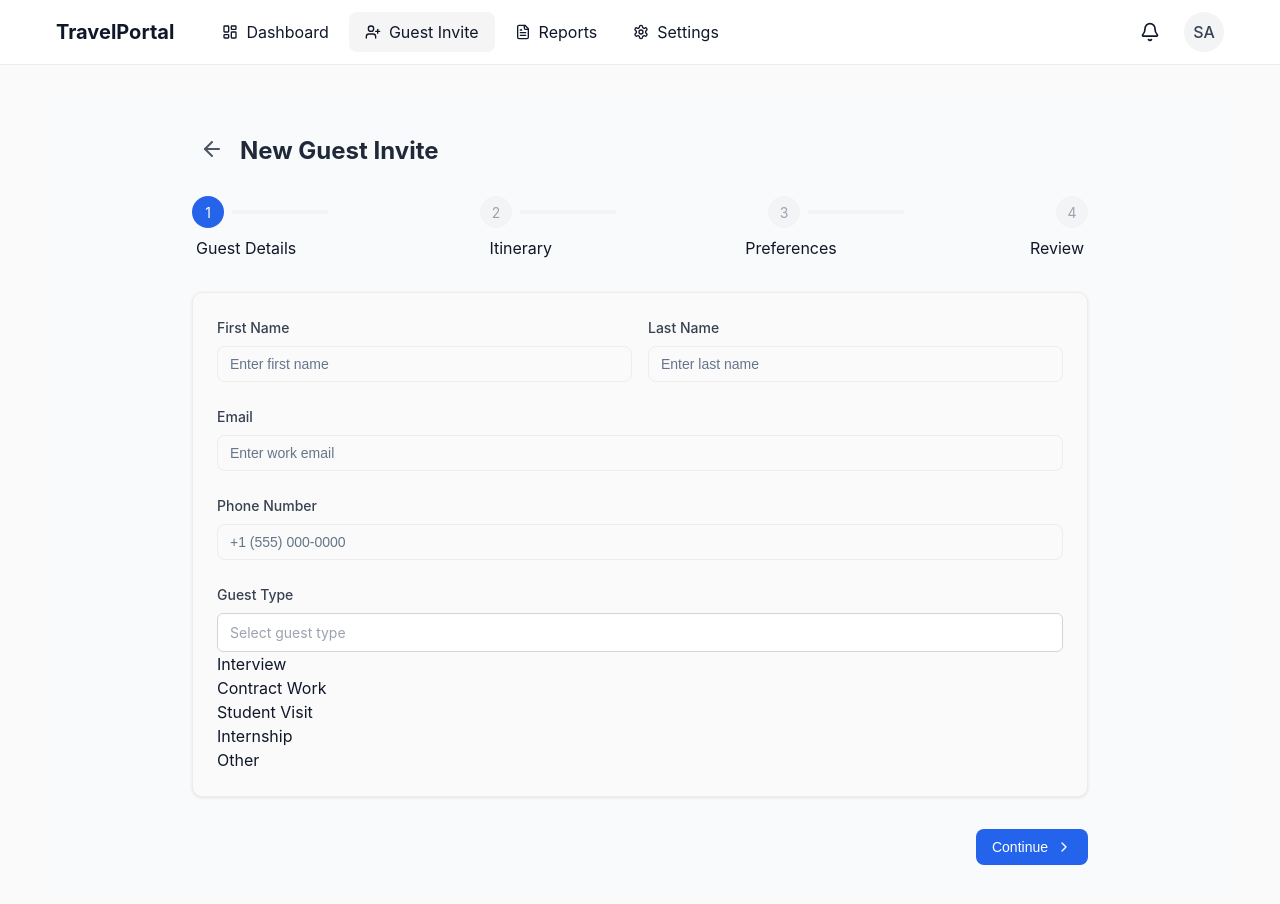
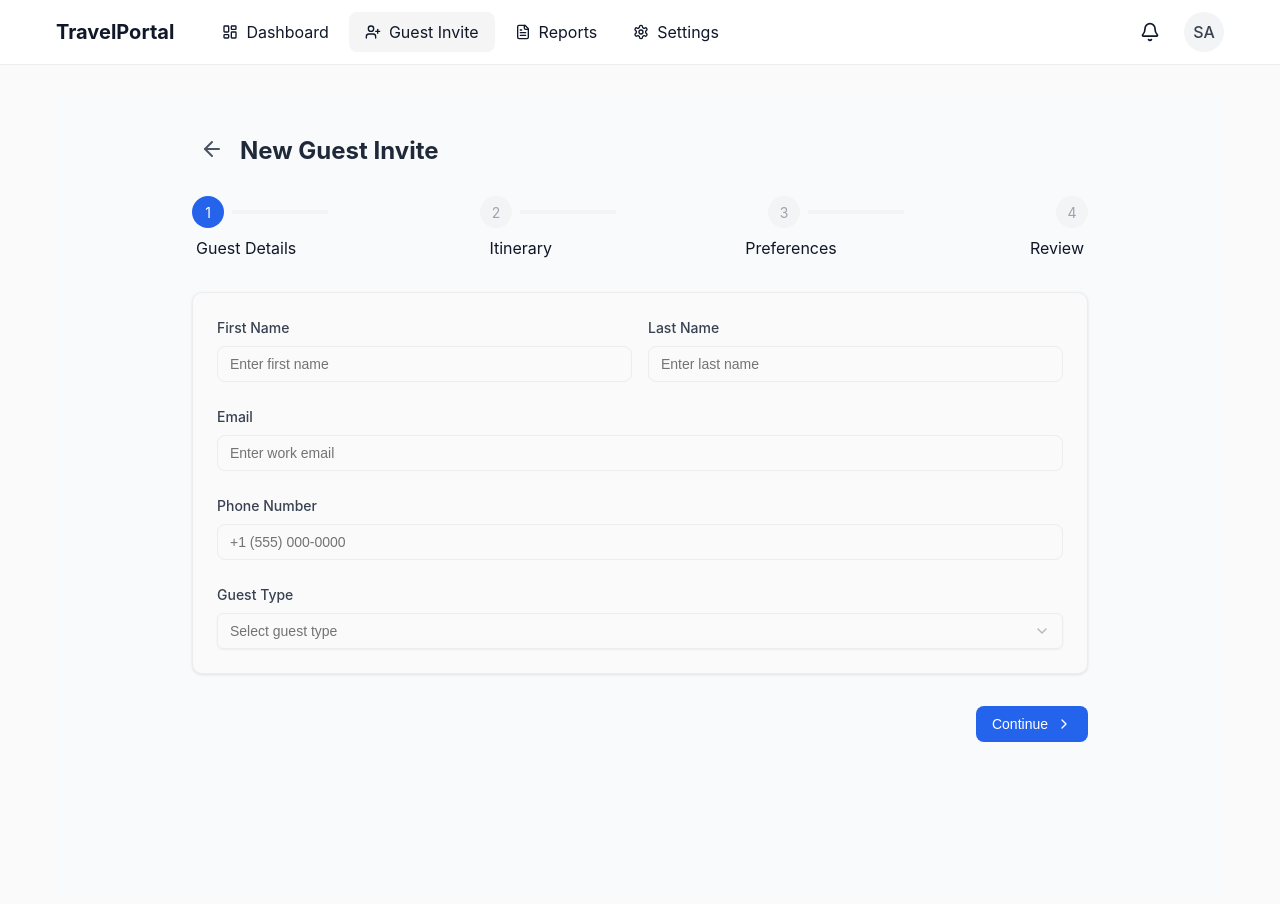
Before and after one commit to rseligmann/corporate-booking, a React (Vite) app in the folder GUI/webapp/: page /guest-invite in a window 1280 px wide. Shown: the top 904 px of the page. Built offline with nearby package versions, Linux system fonts and the light colour scheme.

Commit message:
fixed select component and minor ui cleanup

```diff
--- a/GUI/webapp/package.json
+++ b/GUI/webapp/package.json
@@ -19,6 +19,7 @@
         "@types/recharts": "^1.8.29",
         "autoprefixer": "^10.4.20",
         "class-variance-authority": "^0.7.1",
+        "classnames": "^2.5.1",
         "clsx": "^2.1.1",
         "ky": "1.7.4",
         "lucide-react": "0.471.0",
--- a/GUI/webapp/src/components/Select/Select.scss
+++ b/GUI/webapp/src/components/Select/Select.scss
@@ -1,100 +1,195 @@
-.select-wrapper {
+.select {
+  &--trigger {
     display: flex;
-    flex-direction: column;
-    gap: 4px;
+    height: 2.25rem; // h-9
+    width: 100%;
+    align-items: center;
+    justify-content: space-between;
+    white-space: nowrap;
+    border-radius: 0.375rem; // rounded-md
+    border: 1px solid var(--color-border);
+    background: transparent;
+    padding: 0.5rem 0.75rem; // px-3 py-2
+    font-size: 0.875rem; // text-sm
+    box-shadow: 0 1px 2px 0 rgba(0, 0, 0, 0.05);
+    color: var(--color-muted-foreground); // Add this line for text color
+
+
+    // Placeholder and text styles
+    &::placeholder {
+      color: var(--color-muted-foreground);
     }
 
-  .select {
-    position: relative;
-    user-select: none;
-
-    &__trigger {
-      padding: 8px 12px;
-      border: 1px solid #d1d5db;
-      border-radius: 6px;
-      background-color: white;
-      cursor: pointer;
-      display: flex;
-      align-items: center;
-      justify-content: space-between;
-      transition: all 0.2s ease;
+    // Focus state
+    &:focus {
+      outline: none;
+      ring: 1px solid var(--ring);
     }
 
-    &__value {
-      font-size: 14px;
-      color: #374151;
+    // Disabled state
+    &:disabled {
+      cursor: not-allowed;
+      opacity: 0.5;
+    }
 
-      &--placeholder {
-        color: #9ca3af;
+    &--icon {
+      height: 1rem;
+      width: 1rem;
+      opacity: 0.5;
+    }
+
+    // Truncate long text
+    span {
+      overflow: hidden;
+      text-overflow: ellipsis;
+      white-space: nowrap;
     }
   }
 
-    &__arrow {
-      border-style: solid;
-      border-width: 2px 2px 0 0;
-      display: inline-block;
-      padding: 3px;
-      transform: rotate(135deg);
-      vertical-align: middle;
-      transition: transform 0.2s ease;
 
-      &--open {
-        transform: rotate(-45deg);
+
+  // Select Content
+  &--content {
+    position: relative;
+    z-index: 50;
+    max-height: 24rem; // max-h-96
+    min-width: 8rem;
+    overflow: hidden;
+    border-radius: 0.375rem; // rounded-md
+    border: 1px solid var(--color-border);
+    background-color: var(--popover);
+    color: var(--popover-foreground);
+    box-shadow: 0 10px 15px -3px rgba(0, 0, 0, 0.1);
+
+    // Animation states
+    &[data-state='open'] {
+      animation: fadeIn 0.2s ease-out, zoomIn 0.2s ease-out;
+    }
+
+    &[data-state='closed'] {
+      animation: fadeOut 0.2s ease-out, zoomOut 0.2s ease-out;
+    }
+
+    &[data-side='bottom'] {
+      transform: translateY(0.5rem);
+    }
+
+    &[data-side='left'] {
+      transform: translateX(-0.5rem);
+    }
+
+    &[data-side='right'] {
+      transform: translateX(0.5rem);
+    }
+
+    &[data-side='top'] {
+      transform: translateY(-0.5rem);
+    }
+
+  }
+
+
+
+  // Select Viewport
+  &--viewport {
+    padding: 0.25rem;
+
+    &--popper {
+      height: var(--radix-select-trigger-height);
+      width: 100%;
+      min-width: var(--radix-select-trigger-width);
     }
   }
 
-    &__options {
-      position: absolute;
-      top: 100%;
-      left: 0;
-      right: 0;
-      margin-top: 4px;
-      background-color: white;
-      border: 1px solid #d1d5db;
-      border-radius: 6px;
-      box-shadow: 0 4px 6px -1px rgba(0, 0, 0, 0.1);
-      z-index: 10;
-      max-height: 200px;
-      overflow-y: auto;
+
+
+  // Select Label
+  .label {
+    padding: 0.375rem 0.5rem;
+    font-size: 0.875rem;
+    font-weight: 600;
   }
 
-    &__option {
-      padding: 8px 12px;
-      font-size: 14px;
-      cursor: pointer;
-      transition: all 0.2s ease;
+  // Select Item
+  &--item {
+    position: relative;
+    display: flex;
+    width: 100%;
+    cursor: default;
+    user-select: none;
+    align-items: center;
+    border-radius: 0.125rem; // rounded-sm
+    padding: 0.375rem 2rem 0.375rem 0.5rem;
+    font-size: 0.875rem;
+    outline: none;
 
-      &:hover {
-        background-color: #f3f4f6;
+    &:focus {
+      background-color: var(--accent);
+      color: var(--accent-foreground);
     }
 
-      &--selected {
-        background-color: #e5e7eb;
-        color: #111827;
+    &[data-disabled] {
+      pointer-events: none;
+      opacity: 0.5;
+    }
+
+    &--indicator {
+      position: absolute;
+      right: 0.5rem;
+      display: flex;
+      height: 0.875rem;
+      width: 0.875rem;
+      align-items: center;
+      justify-content: center;
     }
   }
 
-    &--error {
-      .select__trigger {
-        border-color: #ef4444;
+
+
+  // Select Separator
+  &--separator {
+    margin: 0.25rem -0.25rem;
+    height: 1px;
+    background-color: var(--color-muted);
+  }
+
+  // Scroll Buttons
+  &--scrollButton {
+    display: flex;
+    cursor: default;
+    align-items: center;
+    justify-content: center;
+    padding-top: 0.25rem;
+    padding-bottom: 0.25rem;
+
+    svg {
+      height: 1rem;
+      width: 1rem;
+    }
   }
 }
 
-    &--disabled {
-      opacity: 0.5;
-      cursor: not-allowed;
+// Animations
+@keyframes fadeIn {
+  from {
+    opacity: 0;
+    transform: scale(0.95);
+  }
 
-      .select__trigger {
-        pointer-events: none;
+  to {
+    opacity: 1;
+    transform: scale(1);
   }
 }
 
-    &__helper-text {
-      font-size: 12px;
-      color: #6b7280;
+@keyframes fadeOut {
+  from {
+    opacity: 1;
+    transform: scale(1);
+  }
 
-      &--error {
-        color: #ef4444;
+  to {
+    opacity: 0;
+    transform: scale(0.95);
   }
 }
-  }
--- a/GUI/webapp/src/components/Select/select.tsx
+++ b/GUI/webapp/src/components/Select/select.tsx
@@ -1,163 +1,138 @@
-import React, { useState, useRef, useEffect } from 'react';
-import './Select.scss';
+import * as React from "react"
+import * as SelectPrimitive from "@radix-ui/react-select"
+import { Check, ChevronDown, ChevronUp } from "lucide-react"
+import classNames from "classnames"
+import "./Select.scss"
 
-interface SelectOption {
-  value: string;
-  label: string;
-}
+const Select = SelectPrimitive.Root
+const SelectGroup = SelectPrimitive.Group
+const SelectValue = SelectPrimitive.Value
 
-interface SelectProps {
-  value?: string;
-  onValueChange?: (value: string) => void;
-  children: React.ReactNode;
-  className?: string;
-}
-
-interface SelectTriggerProps {
-  children: React.ReactNode;
-  id?: string;
-  className?: string;
-  onClick?: () => void;
-}
-
-interface SelectValueProps {
-  placeholder?: string;
-  children?: React.ReactNode;
-  className?: string;
-}
-
-interface SelectContentProps {
-  children: React.ReactNode;
-  className?: string;
-}
-
-interface SelectItemProps {
-  value: string;
-  children: React.ReactNode;
-  className?: string;
-  onClick?: () => void;
-  'aria-selected'?: boolean;
-}
-
-export const SelectTrigger: React.FC<SelectTriggerProps> = ({
-  children,
-  id,
-  className = ''
-}) => (
-  <div id={id} className={`select__trigger ${className}`}>
-    {children}
-  </div>
-);
-
-export const SelectValue: React.FC<SelectValueProps> = ({
-  placeholder,
-  children,
-  className = ''
-}) => (
-  <span className={`select__value ${!children ? 'select__value--placeholder' : ''} ${className}`}>
-    {children || placeholder}
-  </span>
-);
-
-export const SelectContent: React.FC<SelectContentProps> = ({
-  children,
-  className = ''
-}) => (
-  <div className={`select__content ${className}`}>
-    {children}
-  </div>
-);
-
-export const SelectItem: React.FC<SelectItemProps> = ({
-  value,
-  children,
-  className = ''
-}) => (
-  <div
-    className={`select__item ${className}`}
-    data-value={value}
+const SelectTrigger = React.forwardRef<
+  React.ElementRef<typeof SelectPrimitive.Trigger>,
+  React.ComponentPropsWithoutRef<typeof SelectPrimitive.Trigger>
+>(({ className, children, ...props }, ref) => (
+  <SelectPrimitive.Trigger
+    ref={ref}
+    className={classNames('select--trigger', className)}
+    {...props}
   >
     {children}
-  </div>
-);
+    <SelectPrimitive.Icon asChild>
+      <ChevronDown className="select--trigger--icon" />
+    </SelectPrimitive.Icon>
+  </SelectPrimitive.Trigger>
+))
+SelectTrigger.displayName = SelectPrimitive.Trigger.displayName
 
-export const Select: React.FC<SelectProps> = ({
-  value,
-  onValueChange,
-  children,
-  className = ''
-}) => {
-  const [isOpen, setIsOpen] = useState(false);
-  const [selectedValue, setSelectedValue] = useState(value);
-  const selectRef = useRef<HTMLDivElement>(null);
+const SelectScrollUpButton = React.forwardRef<
+  React.ElementRef<typeof SelectPrimitive.ScrollUpButton>,
+  React.ComponentPropsWithoutRef<typeof SelectPrimitive.ScrollUpButton>
+>(({ className, ...props }, ref) => (
+  <SelectPrimitive.ScrollUpButton
+    ref={ref}
+    className={classNames('select--scrollButton', className)}
+    {...props}
+  >
+    <ChevronUp className="select--trigger--icon" />
+  </SelectPrimitive.ScrollUpButton>
+))
+SelectScrollUpButton.displayName = SelectPrimitive.ScrollUpButton.displayName
 
-  //const selectClasses = [
-  //  'select',
-  // isOpen ? 'select--open' : '',
-  //  error ? 'select--error' : '',
-  //  disabled ? 'select--disabled' : '',
-  //  className
-  //].filter(Boolean).join(' ');
+const SelectScrollDownButton = React.forwardRef<
+  React.ElementRef<typeof SelectPrimitive.ScrollDownButton>,
+  React.ComponentPropsWithoutRef<typeof SelectPrimitive.ScrollDownButton>
+>(({ className, ...props }, ref) => (
+  <SelectPrimitive.ScrollDownButton
+    ref={ref}
+    className={classNames('select--scrollButton', className)}
+    {...props}
+  >
+    <ChevronDown className="select--trigger--icon" />
+  </SelectPrimitive.ScrollDownButton>
+))
+SelectScrollDownButton.displayName =
+  SelectPrimitive.ScrollDownButton.displayName
 
-  useEffect(() => {
-    setSelectedValue(value);
-  }, [value]);
+const SelectContent = React.forwardRef<
+  React.ElementRef<typeof SelectPrimitive.Content>,
+  React.ComponentPropsWithoutRef<typeof SelectPrimitive.Content>
+>(({ className, children, position = "popper", ...props }, ref) => (
+  <SelectPrimitive.Portal>
+    <SelectPrimitive.Content
+      ref={ref}
+      className={classNames('select--content', {
+        'select-content-popper': position === "popper",
+      }, className)}
+      position ={position}
+      {...props}
+    >
+      <SelectScrollUpButton />
+      <SelectPrimitive.Viewport
+        className={classNames('select--viewport', {
+          'popper-viewport': position === "popper"
+        })}
+      >
+        {children}
+        </SelectPrimitive.Viewport>
+      <SelectScrollDownButton />
+    </SelectPrimitive.Content>
+  </SelectPrimitive.Portal>
+))
+SelectContent.displayName = SelectPrimitive.Content.displayName
 
-  useEffect(() => {
-    const handleClickOutside = (event: MouseEvent) => {
-      if (selectRef.current && !selectRef.current.contains(event.target as Node)) {
-        setIsOpen(false);
-      }
-    };
+const SelectLabel = React.forwardRef<
+  React.ElementRef<typeof SelectPrimitive.Label>,
+  React.ComponentPropsWithoutRef<typeof SelectPrimitive.Label>
+>(({ className, ...props }, ref) => (
+  <SelectPrimitive.Label
+    ref={ref}
+    className={classNames('select--label', className)}
+    {...props}
+  />
+))
+SelectLabel.displayName = SelectPrimitive.Label.displayName
 
-    document.addEventListener('mousedown', handleClickOutside);
-    return () => document.removeEventListener('mousedown', handleClickOutside);
-  }, []);
+const SelectItem = React.forwardRef<
+  React.ElementRef<typeof SelectPrimitive.Item>,
+  React.ComponentPropsWithoutRef<typeof SelectPrimitive.Item>
+>(({ className, children, ...props }, ref) => (
+  <SelectPrimitive.Item
+    ref={ref}
+    className={classNames('select--item', className)}
+    {...props}
+  >
+    <span className='select--item--indicator'>
+      <SelectPrimitive.ItemIndicator>
+        <Check className="select--trigger--icon"/>
+      </SelectPrimitive.ItemIndicator>
+    </span>
+    <SelectPrimitive.ItemText>{children}</SelectPrimitive.ItemText>
+  </SelectPrimitive.Item>
+))
+SelectItem.displayName = SelectPrimitive.Item.displayName
 
-  const handleTriggerClick = () => {
-    setIsOpen(!isOpen);
-  };
+const SelectSeparator = React.forwardRef<
+  React.ElementRef<typeof SelectPrimitive.Separator>,
+  React.ComponentPropsWithoutRef<typeof SelectPrimitive.Separator>
+>(({ className, ...props }, ref) => (
+  <SelectPrimitive.Separator
+    ref={ref}
+    className={classNames('select--separator', className)}
+    {...props}
+  />
+))
+SelectSeparator.displayName = SelectPrimitive.Separator.displayName
 
-  const handleItemClick = (itemValue: string) => {
-    setSelectedValue(itemValue);
-    onValueChange?.(itemValue);
-    setIsOpen(false);
-  };
-
-  const childrenWithProps = React.Children.map(children, (child) => {
-    if (!React.isValidElement(child)) return child;
-
-    if (child.type === SelectTrigger) {
-      return React.cloneElement(child as React.ReactElement<SelectTriggerProps>, {
-        onClick: handleTriggerClick,
-      });
-    }
-
-    if (child.type === SelectContent && isOpen) {
-      const contentChildren = React.Children.map(child.props.children, (contentChild) => {
-        if (!React.isValidElement(contentChild)) return contentChild;
-
-        const typedContentChild = contentChild as React.ReactElement<SelectItemProps>;
-
-        if (contentChild.type === SelectItem) {
-          return React.cloneElement(typedContentChild, {
-            onClick: () => handleItemClick(typedContentChild.props.value),
-            'aria-selected': typedContentChild.props.value === selectedValue,
-          });
-        }
-
-        return contentChild;
-      });
-
-      return React.cloneElement(child, {}, contentChildren);
-    }
-
-    return child;
-  });
-
-  return (
-    <div ref={selectRef} className={`select ${className}`}>
-      {childrenWithProps}
-    </div>
-  );
-};
+export {
+  Select,
+  SelectGroup,
+  SelectValue,
+  SelectTrigger,
+  SelectContent,
+  SelectLabel,
+  SelectItem,
+  SelectSeparator,
+  SelectScrollUpButton,
+  SelectScrollDownButton,
+}
--- a/GUI/webapp/src/components/index.ts
+++ b/GUI/webapp/src/components/index.ts
@@ -17,7 +17,7 @@ export { default as Button} from "./Button2"
 //export type { ButtonProps } from "./Button/button"
 
 // Input exports
-export { Input} from "./Input2"
+//export { Input} from "./Input2"
 //export type { InputProps } from "./Input"
 
 // Form exports
--- a/GUI/webapp/src/lib/utils.ts
+++ b/GUI/webapp/src/lib/utils.ts
@@ -1,6 +1,22 @@
-import { clsx, type ClassValue } from "clsx"
-import { twMerge } from "tailwind-merge"
+type ClassValue = string | number | boolean | undefined | null | Record<string, any> | ClassValue[];
 
-export function cn(...inputs: ClassValue[]) {
-  return twMerge(clsx(inputs))
+export function cn(...inputs: ClassValue[]): string {
+  const classes: string[] = [];
+
+  for (const input of inputs) {
+    if (!input) continue;
+
+    if (typeof input === 'string' || typeof input === 'number') {
+      classes.push(String(input));
+    } else if (Array.isArray(input)) {
+      const nestedClasses = cn(...input);
+      if (nestedClasses) classes.push(nestedClasses);
+    } else if (typeof input === 'object') {
+      for (const [key, value] of Object.entries(input)) {
+        if (value) classes.push(key);
+      }
+    }
+  }
+
+  return classes.join(' ').trim();
 }
--- a/GUI/webapp/src/routes/reports/Reports.scss
+++ b/GUI/webapp/src/routes/reports/Reports.scss
@@ -19,6 +19,7 @@
         border-width: 0 0 2px 0;
         border-style: solid;
         //color: #6b7280;
+        background-color: transparent;
 
         &:not(.active) {
             border-color: transparent;
@@ -81,6 +82,7 @@
         display: flex;
         align-items: center;
         gap: 0.5rem;
+        color: var(--color-muted-foreground);
 
         .icon {
           width: 1rem;
--- a/GUI/webapp/src/styles/index.scss
+++ b/GUI/webapp/src/styles/index.scss
@@ -5,7 +5,7 @@
     line-height: 1.5;
     font-weight: 400;
 
-    color-scheme: light dark;
+    //color-scheme: light dark;
     color: var(--color-foreground);
     background-color: var(--color-background);
 
--- a/GUI/webapp/src/styles/variables.scss
+++ b/GUI/webapp/src/styles/variables.scss
@@ -10,7 +10,12 @@
   --color-secondary: hsl(0, 0%, 96%);
   --color-secondary-foreground: hsl(222, 47%, 11%);
   --color-muted: hsl(0, 0%, 96%);
-  --color-muted-foreground: hsl(215, 16%, 47%);
+  --color-muted-foreground: hsl(0, 0%, 45.1%);
+  --popover: hsl(0 0% 100%);
+  --popover-foreground: hsl(0 0% 3.9%);
+  --accent: hsl(0 0% 96.1%);
+  --accent-foreground: hsl(0 0% 9%);
+  --ring: hsl(0 0% 3.9%);
 
   // Borders & Dividers
   --color-border: hsl(0, 0%, 93%);
```
Also changed, not shown: GUI/webapp/src/components/Select/index.ts (+11 -2 lines), GUI/webapp/src/features/guest-invite/PreferencesForm/PreferencesForm.tsx (+4 -4 lines), GUI/webapp/src/routes/settings/settings.tsx (+16 -14 lines), 2 other files (tests, documents, lock files or other folders). Lines whose indentation alone changed are shown as unchanged.
